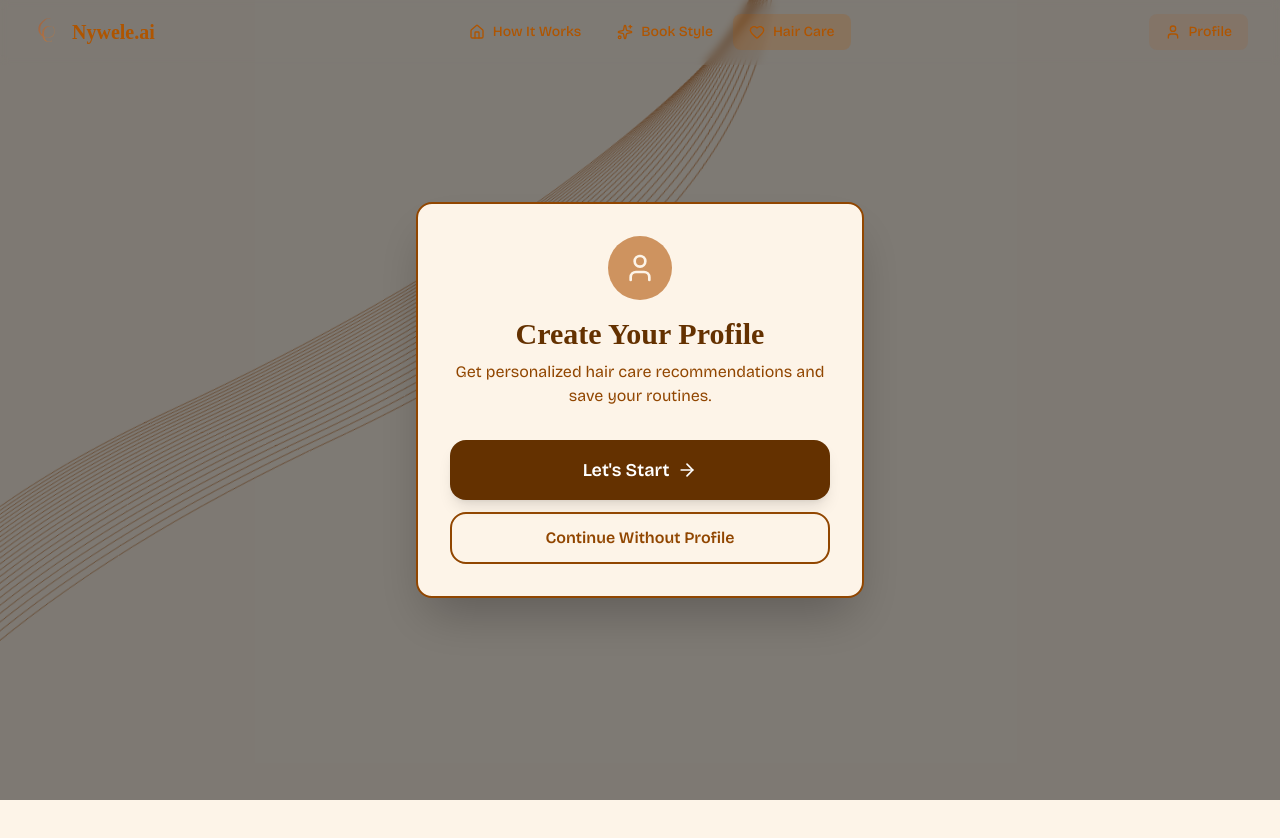
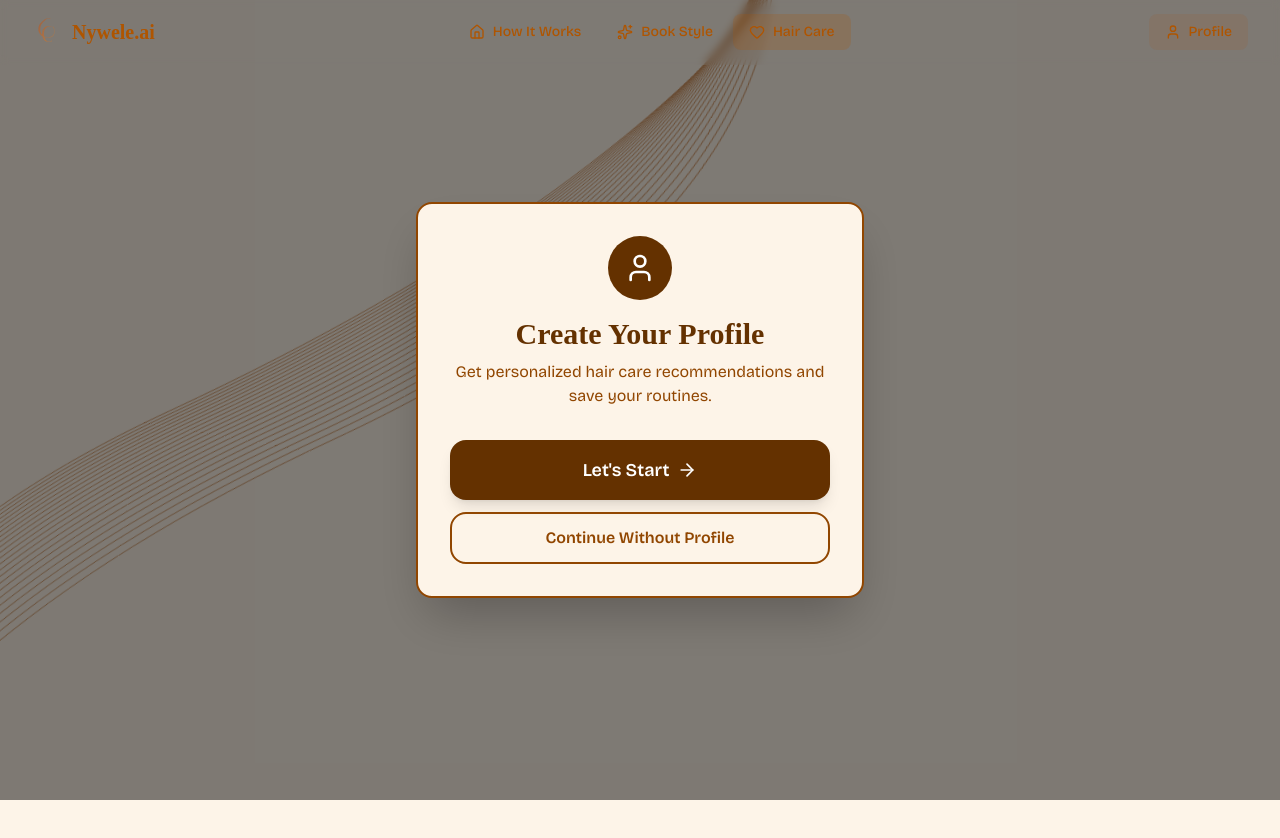
Before and after one commit to lulumuts/Nywele-ai, a Next.js app: page /hair-care in a window 1280 px wide. Shown: the top 838 px of the page. Built offline with nearby package versions, Linux system fonts and the light colour scheme; a web font is replaced by a local one.

Commit message:
Fix profile modal icon background to match button color
- Change icon background from #CE935F to #643100
- Change icon color from cream to white for better contrast
- Now matches the button styling consistently

```diff
--- a/app/hair-care/page.tsx
+++ b/app/hair-care/page.tsx
@@ -350,8 +350,8 @@ export default function HairCarePage() {
             >
               <div className="text-center">
                   <div className="w-16 h-16 rounded-full flex items-center justify-center mx-auto mb-4"
-                    style={{ background: '#CE935F' }}>
-                    <User size={32} style={{ color: '#FDF4E8' }} />
+                    style={{ background: '#643100' }}>
+                    <User size={32} style={{ color: '#FFFFFF' }} />
                 </div>
                   <h3 className="text-3xl font-bold mb-2" style={{ color: '#643100', fontFamily: 'Caprasimo, serif' }}>
                     Create Your Profile
```
